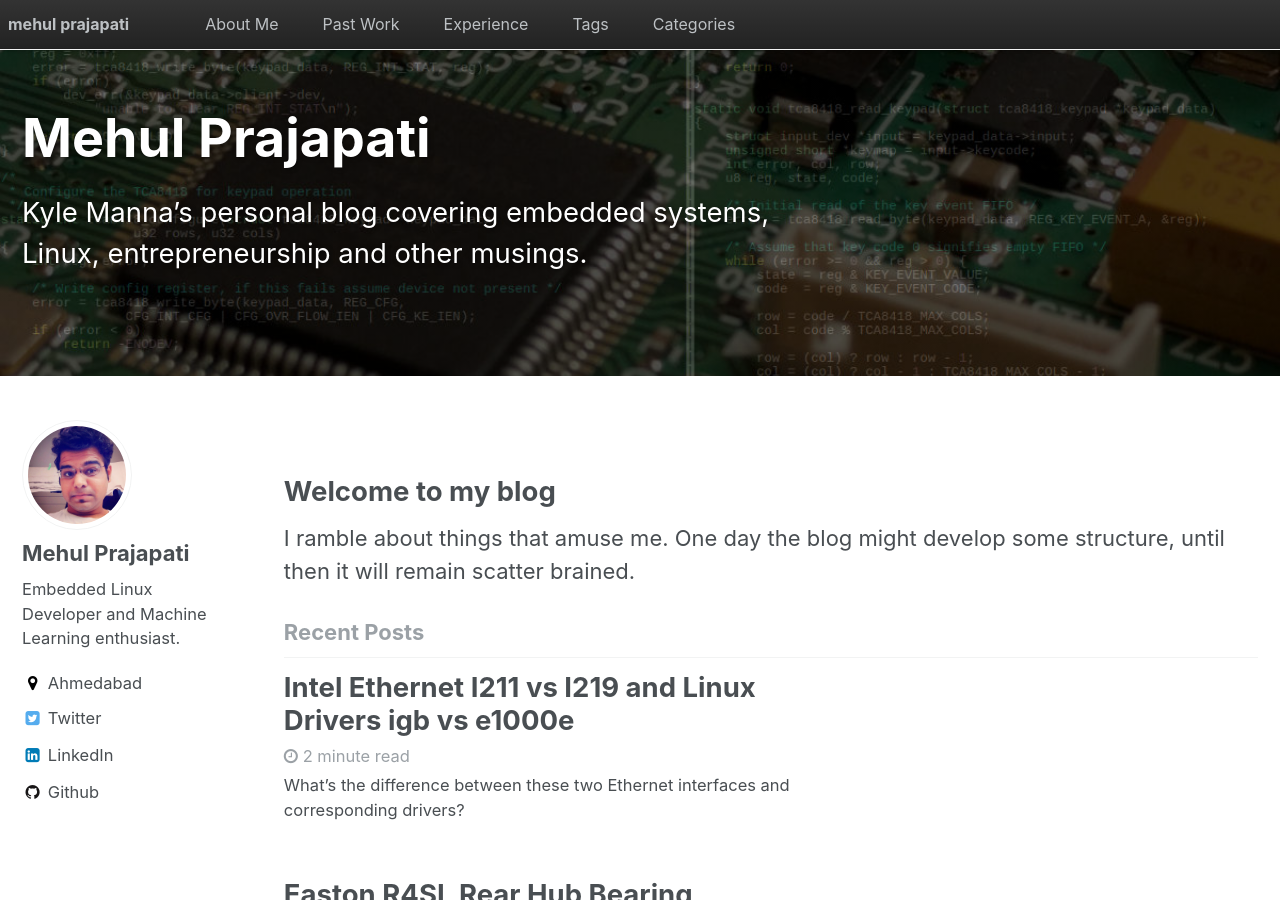
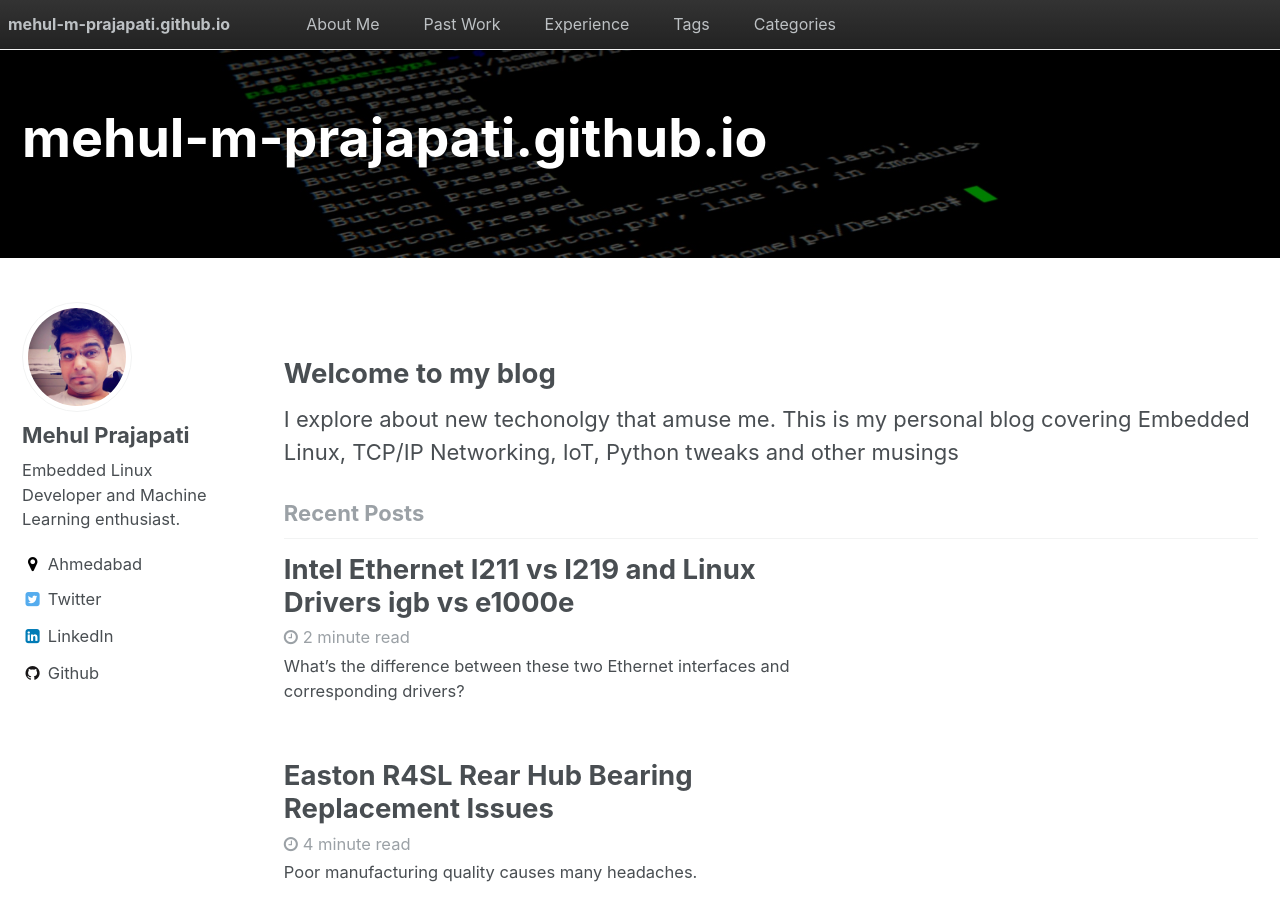
Before and after one commit to ssadhuka/mehul-m-prajapati.github.io, a Jekyll site: the page built from index.html, in a window 1280 px wide and 900 px high. Built offline with Jekyll 4.4.1, drawn with Linux system fonts in a browser that asks for light colours; the list of posts is cut into pages by our own code.

Commit message:
Changing images

```diff
--- a/_config.yml
+++ b/_config.yml
@@ -7,8 +7,8 @@
 
 # Site Settings
 locale                   : "en_US"
-title                    : "Mehul Prajapati"
-title_separator          : "-"
+title                    : #"Mehul Prajapati"
+title_separator          : #"-"
 name                     : "Mehul Prajapati"
 description              : "Personal blog covering Embedded Linux, Networking, IoT  and other musings."
 url                      : "https://mehul-m-prajapati.github.io"
--- a/index.html
+++ b/index.html
@@ -1,18 +1,17 @@
 ---
 layout: archive
 author_profile: true
-title: Welcome to Bootloader Blog
-excerpt: Kyle Manna's personal blog covering embedded systems, Linux, entrepreneurship and other musings.
+title: Mehul Prajapati's Blog
 header:
   overlay_color: "#000"
   overlay_filter: "0.5"
-  overlay_image: splash-pcb-kernel-driver_1200x630.jpg
+  overlay_image: embedded.jpg
 ---
 {% include base_path %}
 
 <h2>Welcome to my blog</h2>
 
-I ramble about things that amuse me. One day the blog might develop some structure, until then it will remain scatter brained.
+I explore about new techonolgy that amuse me. This is my personal blog covering Embedded Linux, TCP/IP Networking, IoT, Python tweaks and other musings
 
 <h3 class="archive__subtitle">{{ site.data.ui-text[site.locale].recent_posts | default: "Recent Posts" }}</h3>
 
```
Also changed, not shown: images/bio-bluepolo-glasses.jpg (deleted), images/embedded.jpg, images/splash-pcb-kernel-driver_1200x630.jpg (deleted), 3 other files.
